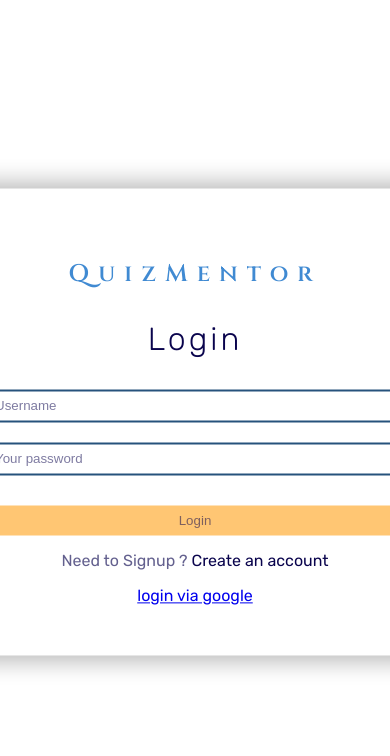
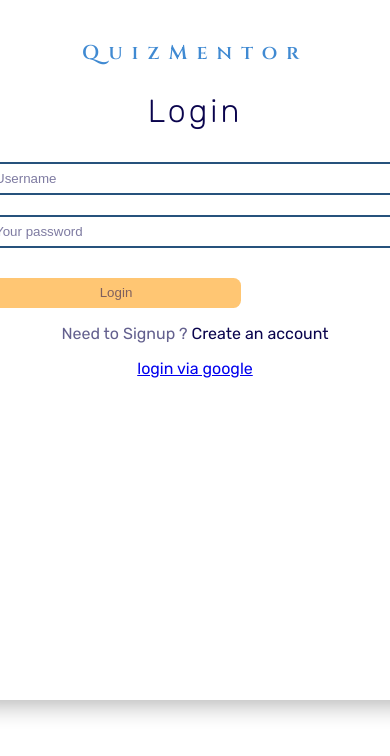
Before and after one commit to olyshaaa/QuizMentor, a React (Vite) app: page /login in a window 390 px wide. Shown: the top 756 px of the page. Built offline with nearby package versions, Linux system fonts and the light colour scheme.

Commit message:
redirect from /

```diff
--- a/src/App.jsx
+++ b/src/App.jsx
@@ -1,13 +1,16 @@
-import { useState } from 'react'
+import { useEffect, useState } from 'react'
 import reactLogo from './assets/react.svg'
 import viteLogo from '/vite.svg'
 import './App.css'
 import Signup from './pages/Signup'
-import { Outlet } from 'react-router-dom'
+import { Outlet, useNavigate } from 'react-router-dom'
 
 function App() {
+  const navigate = useNavigate()
 
-
+  useEffect(()=>{
+    navigate('/login')
+  }, [navigate])
   return (
     <>
       <div className='App'>
--- a/src/main.jsx
+++ b/src/main.jsx
@@ -2,7 +2,7 @@ import React from 'react'
 import ReactDOM from 'react-dom/client'
 import App from './App.jsx'
 import './index.css'
-import { createBrowserRouter, createRoutesFromElements, RouterProvider, Route } from 'react-router-dom'
+import { createBrowserRouter, createRoutesFromElements, RouterProvider, Route, Navigate } from 'react-router-dom'
 import Signup from './pages/Signup.jsx'
 import Login from './pages/Login.jsx'
 import Home from './pages/Home/Home.jsx'
@@ -16,7 +16,7 @@ import store from './service/store.js'
 
 const router = createBrowserRouter(
     createRoutesFromElements(
-        <Route path='/' element={<App />} >
+        <Route path='/' element={<App/>} >
             <Route path='signup' element={<Signup />} />
             <Route path='login' element={<Login />} />
             <Route element={<Protected />}>
--- a/src/pages/style.module.scss
+++ b/src/pages/style.module.scss
@@ -107,3 +107,24 @@ p{
     font-size: 13px;
     display: none;
 }
+
+@media screen and (max-width: 768px){
+    .wrapper {
+        /*  padding: 20px; */
+        width: 100%;
+        height: 900px;
+        margin-top: 200px;
+        position: relative;
+        top: 0;
+    }
+    h2 {
+        font-size: 1.25rem;
+    };
+    input {
+        width: 250px;
+    }
+    button{
+        width: 250px;
+    }
+
+}
```
